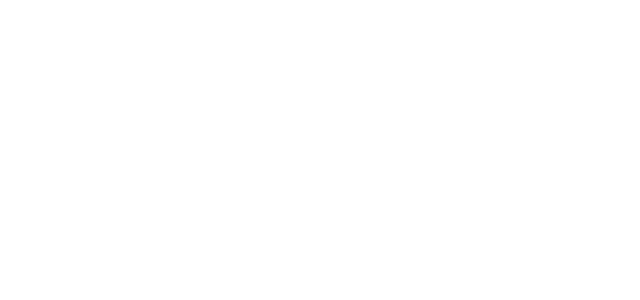
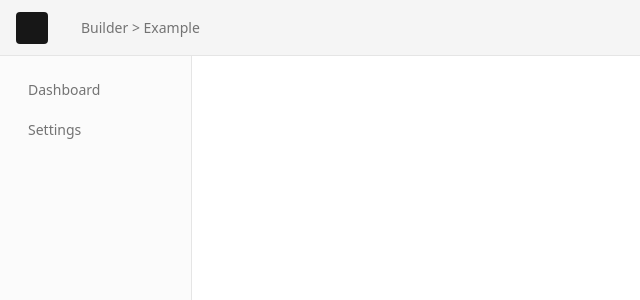
Before and after one commit to ericfoertsch/middara-tracker, a React (Vite) app: page /characters in a window 1280 px wide. Before the commit this address had no page. Shown: the top 300 px of the page, without its empty margins (0-640 px from the left). Built offline with nearby package versions, Linux system fonts and the light colour scheme.

Commit message:
Add layout, header and broke filter into its own component.

```diff
--- a/package.json
+++ b/package.json
@@ -13,6 +13,7 @@
     "@radix-ui/react-label": "^2.1.7",
     "@radix-ui/react-scroll-area": "^1.2.9",
     "@radix-ui/react-select": "^2.2.5",
+    "@radix-ui/react-separator": "^1.1.7",
     "@radix-ui/react-slot": "^1.2.3",
     "@radix-ui/react-tooltip": "^1.2.7",
     "@tailwindcss/vite": "^4.1.11",
--- a/src/App.tsx
+++ b/src/App.tsx
@@ -1,13 +1,14 @@
-import { useRoutes } from 'react-router-dom';
-import { routes } from './routes/routes';
+import { useRoutes } from "react-router-dom";
+import { routes } from "./routes/routes";
+import { MainLayout } from "@/components/layout/MainLayout";
 
 function App() {
   const element = useRoutes(routes);
 
   return (
-    <div>
+    <MainLayout breadcrumb="Builder > Example">
       {element}
-    </div>
+    </MainLayout>
   );
 }
 
--- a/src/components/character/CharacterCard.tsx
+++ b/src/components/character/CharacterCard.tsx
@@ -20,7 +20,7 @@
 
     return (
         <Card
-            className="w-100 overflow-visible shadow-lg border-0 rounded-xl"
+            className="w-80 overflow-visible shadow-lg border-0 rounded-xl"
             style={{
                 background: `linear-gradient(135deg, ${primary}, ${secondary})`,
             }}
--- a/src/components/character/CharacterGrid.tsx
+++ b/src/components/character/CharacterGrid.tsx
@@ -1,17 +1,15 @@
 import { useEffect } from "react";
-import { Input } from "@/components/ui/input";
 import { ScrollArea } from "@/components/ui/scroll-area";
 import { useCharacterStore } from "@/stores/character";
 import CharacterCard from "@/components/character/CharacterCard";
+import CharacterGridFilter from "@/components/character/CharacterGridFilter";
 import type { Character } from "@/types/character";
 
 export default function CharacterGrid() {
     const {
         loading,
         error,
-        filter,
         loadCharacters,
-        setFilter,
         filteredCharacters
     } = useCharacterStore()
 
@@ -24,14 +22,7 @@
 
     return (
         <div className="flex flex-col h-screen">
-            <div className="sticky top-0 z-10 bg-background border-b p-4 flex gap-2 items-center">
-                <Input
-                    placeholder="Search characters..."
-                    value={filter}
-                    onChange={(e) => setFilter(e.target.value)}
-                    className="w-1/3"
-                />
-            </div>
+            <CharacterGridFilter />
             <ScrollArea className="flex-1 pr-4">
                 <div className="grid grid-cols-1 md:grid-cols-2 lg:grid-cols-3 gap-4 p-4">
                     {filteredCharacters().map((char:Character) => (
--- /dev/null
+++ b/src/components/character/CharacterGridFilter.tsx
@@ -0,0 +1,20 @@
+import { Input } from "@/components/ui/input";
+import { useCharacterStore } from "@/stores/character";
+
+export default function CharacterGridFilter() {
+    const {
+        filter,
+        setFilter,
+    } = useCharacterStore()
+
+    return (
+        <div className="sticky top-0 z-10 bg-background border-b p-4 flex gap-2 items-center">
+                <Input
+                    placeholder="Search characters..."
+                    value={filter}
+                    onChange={(e) => setFilter(e.target.value)}
+                    className="w-1/3"
+                />
+            </div>
+    )
+}
--- /dev/null
+++ b/src/components/general/SidebarLink.tsx
@@ -0,0 +1,15 @@
+import type { ReactNode } from "react";
+import { cn } from "@/lib/utils";
+
+export function SidebarLink({ href, children }: { href: string; children: ReactNode }) {
+  return (
+    <a
+      href={href}
+      className={cn(
+        "block rounded-md px-3 py-2 text-sm font-medium text-muted-foreground hover:bg-muted hover:text-foreground transition-colors"
+      )}
+    >
+      {children}
+    </a>
+  );
+}
--- /dev/null
+++ b/src/components/layout/MainLayout.tsx
@@ -0,0 +1,35 @@
+import { Separator } from "@/components/ui/separator";
+import { SidebarLink } from "@/components/general/SidebarLink"
+
+import type { ReactNode } from "react";
+
+interface MainLayoutProps {
+    children: ReactNode
+    breadcrumb?: string
+}
+
+export function MainLayout({children, breadcrumb }: MainLayoutProps) {
+    return (
+        <div className="h-screen flex flex-col">
+            <header className="flex items-center bg-muted border-b px-4 h-14">
+                <div className="flex items-center space-x-4">
+                    <div className="w-8 h-8 bg-primary rounded" />
+                    <Separator orientation="vertical" className="h-6" />
+                    <span className="text-sm text-muted-foreground">{breadcrumb}</span>
+                </div>
+            </header>
+
+            <div className="flex flex-1 overflow-hidden">
+                <aside className="w-48 bg-muted/40 border-r p-4 space-y-2">
+                    <nav className="flex flex-col space-y-1">
+                        <SidebarLink href="#">Dashboard</SidebarLink>
+                        <SidebarLink href="#">Settings</SidebarLink>
+                    </nav>
+                </aside>
+                <main className="flex-1 p-6 overflow-auto">
+                    {children}
+                </main>
+            </div>
+        </div>
+    );
+}
--- /dev/null
+++ b/src/components/ui/separator.tsx
@@ -0,0 +1,26 @@
+import * as React from "react"
+import * as SeparatorPrimitive from "@radix-ui/react-separator"
+
+import { cn } from "@/lib/utils"
+
+function Separator({
+  className,
+  orientation = "horizontal",
+  decorative = true,
+  ...props
+}: React.ComponentProps<typeof SeparatorPrimitive.Root>) {
+  return (
+    <SeparatorPrimitive.Root
+      data-slot="separator"
+      decorative={decorative}
+      orientation={orientation}
+      className={cn(
+        "bg-border shrink-0 data-[orientation=horizontal]:h-px data-[orientation=horizontal]:w-full data-[orientation=vertical]:h-full data-[orientation=vertical]:w-px",
+        className
+      )}
+      {...props}
+    />
+  )
+}
+
+export { Separator }
--- /dev/null
+++ b/src/pages/Home.tsx
@@ -0,0 +1,10 @@
+export default function Home() {
+    return (
+        <div>
+            <h1 className="text-2xl font-bold">Main Content Area</h1>
+            <p className="mt-4 text-muted-foreground">
+                This is where your main content goes.
+            </p>
+        </div>
+    );
+}
```
Also changed, not shown: 1 other file (tests, documents, lock files or other folders).
